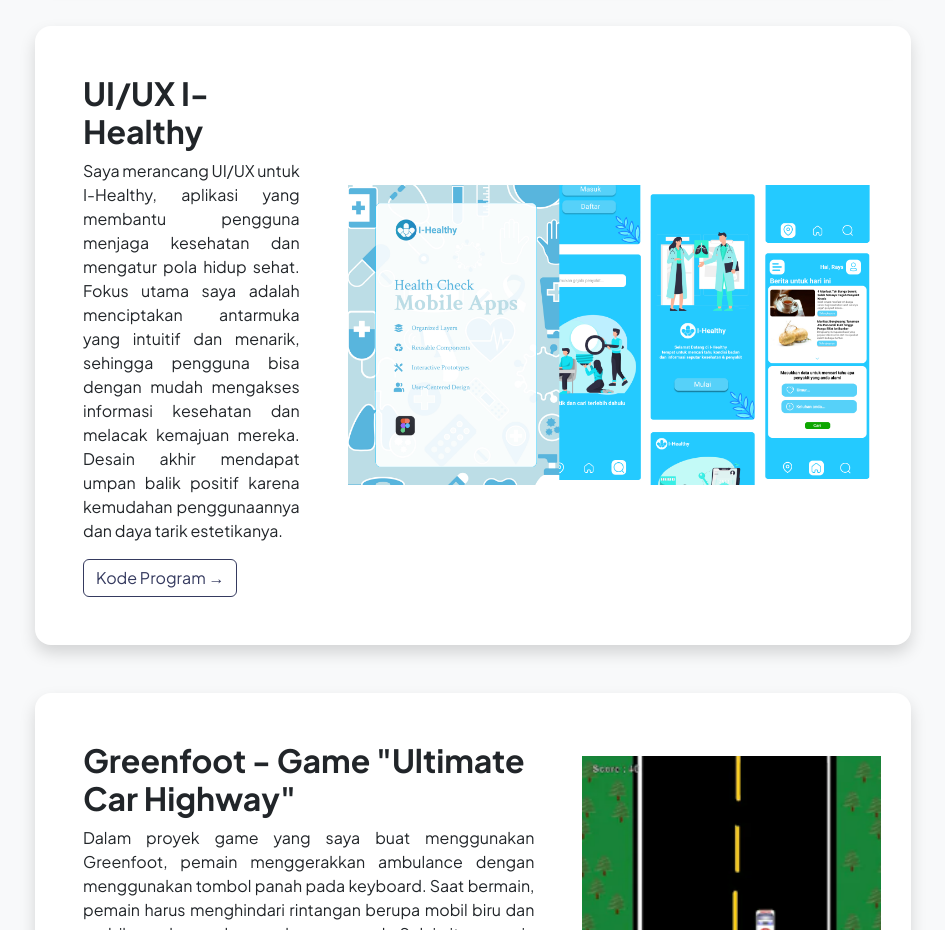
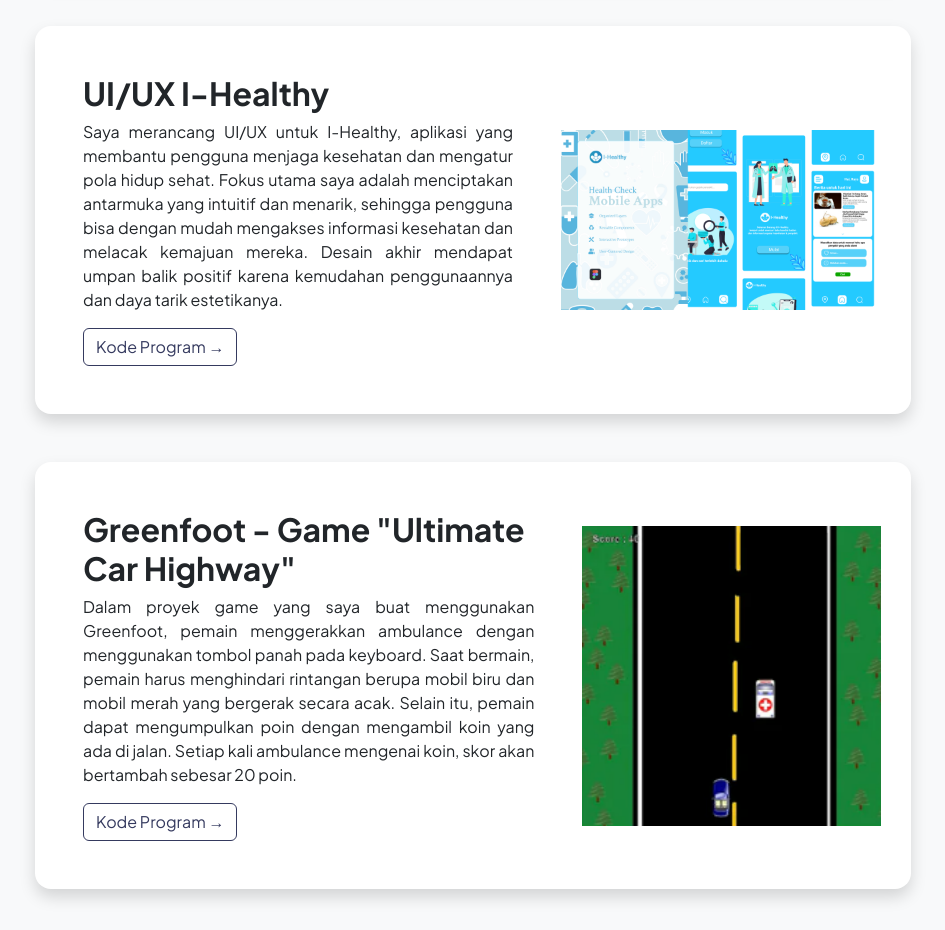
Before and after one commit to raysvarga/website-personal, a plain HTML site: page projects.html in a window 1280 px wide. Shown: the part 2420-3350 px from the top of the page, without its empty margins (167-1112 px from the left). Drawn offline with nearby package versions, Linux system fonts and the light colour scheme.

Commit message:
First Commit

```diff
--- a/projects.html
+++ b/projects.html
@@ -110,7 +110,7 @@
                                             <p>Saya merancang UI/UX untuk I-Healthy, aplikasi yang membantu pengguna menjaga kesehatan dan mengatur pola hidup sehat. Fokus utama saya adalah menciptakan antarmuka yang intuitif dan menarik, sehingga pengguna bisa dengan mudah mengakses informasi kesehatan dan melacak kemajuan mereka. Desain akhir mendapat umpan balik positif karena kemudahan penggunaannya dan daya tarik estetikanya.</p>
                                             <a class="btn btn-outline-primary" role="button" href="https://www.figma.com/design/MyQjXOnzH2KiU8uONMCDgA/I-Healthy-Apps?m=auto&t=YphoiRv1lHejWOOi-6">Kode Program →</a>
                                         </div>
-                                        <img class="img-fluid" src="assets/I-Healthy.png" alt="..." />
+                                        <img class="img-fluid-landscape" src="assets/I-Healthy.png" alt="..." />
                                     </div>
                                 </div>
                             </div>
```
